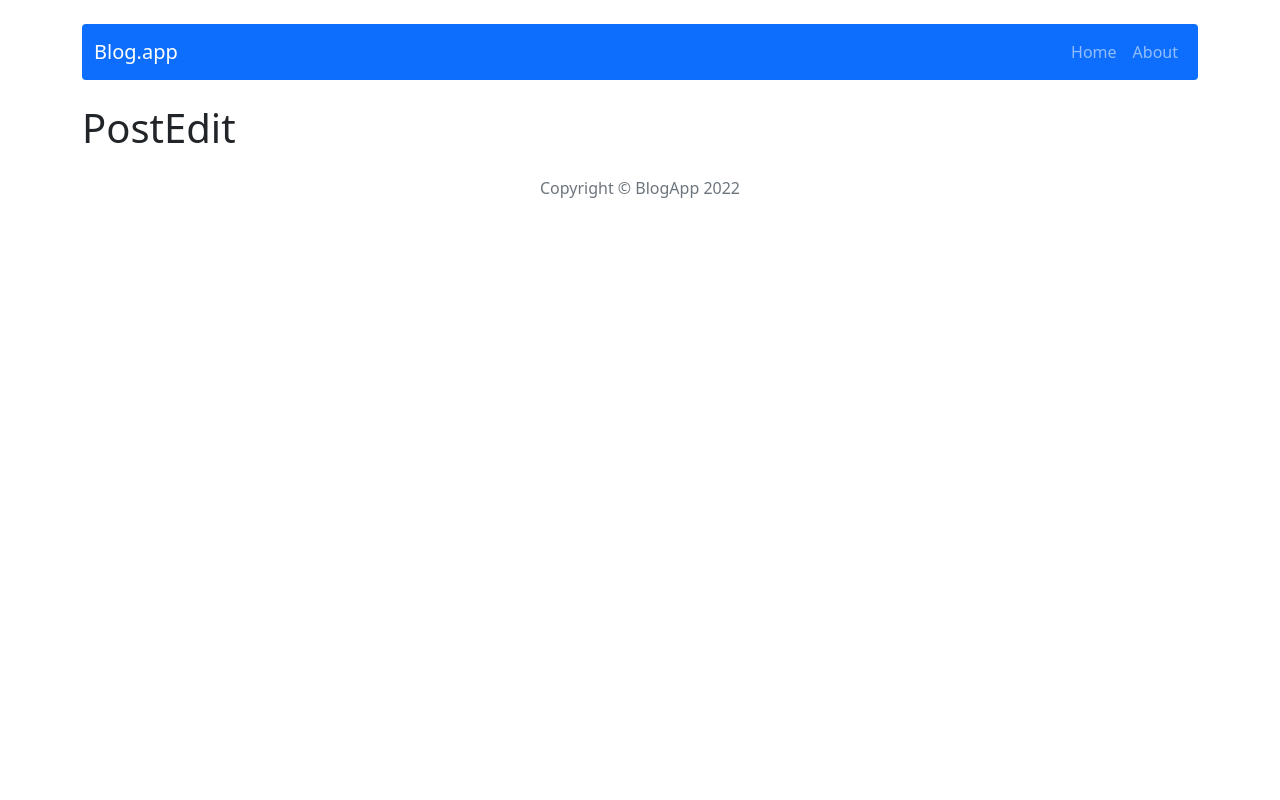
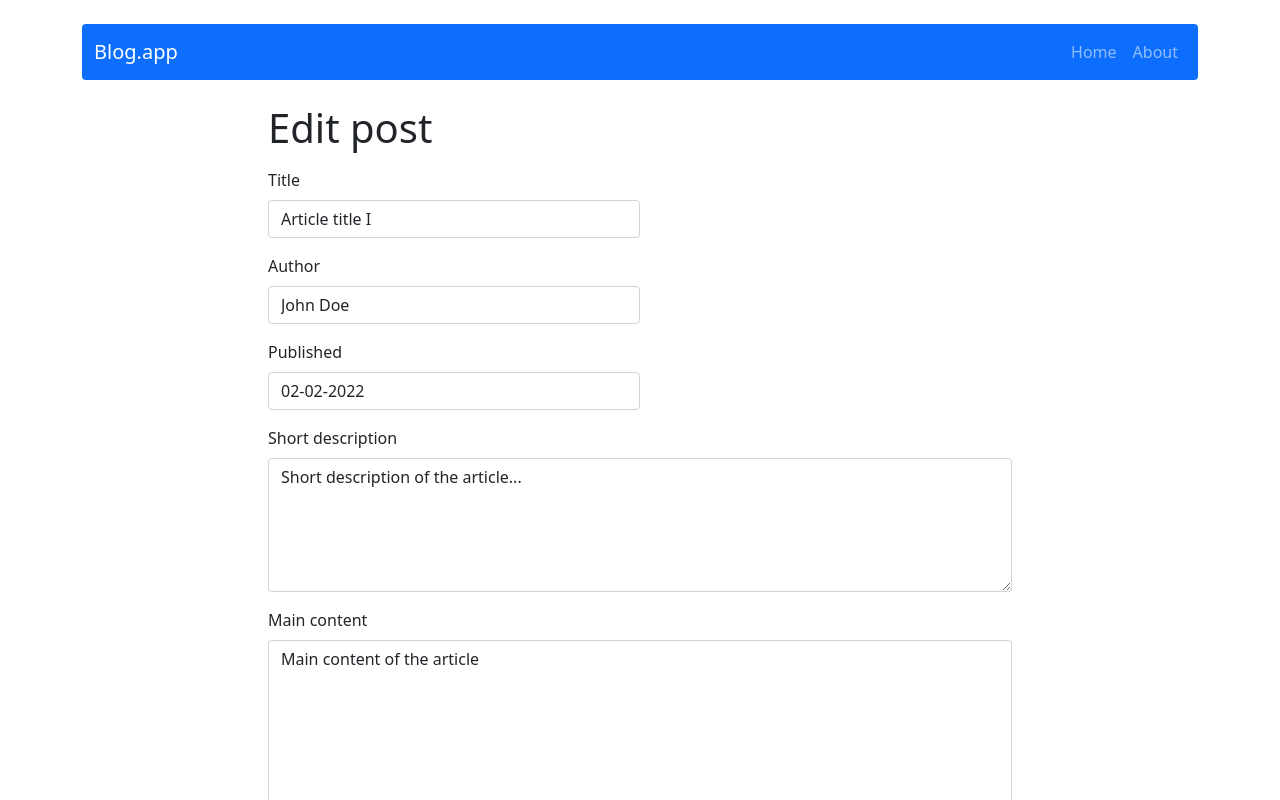
Before and after one commit to kondzio3002/blog-app, a React (Create React App) app: page /post/edit/1 in a window 1280 px wide. Shown: the top 800 px of the page. Built offline with nearby package versions, Linux system fonts and the light colour scheme.

Commit message:
Add PostEditForm

```diff
--- a/src/components/features/PostEditForm/PostEditForm.js
+++ b/src/components/features/PostEditForm/PostEditForm.js
@@ -0,0 +1,34 @@
+import { useDispatch, useSelector } from "react-redux";
+import { useNavigate, useParams } from "react-router-dom";
+import { editPost, getPostById } from "../../../redux/postsRedux";
+import PostForm from "../PostForm/PostForm";
+import { Navigate } from "react-router-dom";
+
+const PostEditForm = () => {
+
+  const dispatch = useDispatch();
+  const navigate = useNavigate();
+
+  const { id } = useParams();
+  const getPost = useSelector(state => getPostById(state, id));
+
+  const handleSubmit = post => {
+    dispatch(editPost({ ...post, id}));
+    navigate('/');
+  }
+
+  if(!getPost) return <Navigate to="/" />
+  else return (
+    <PostForm
+      action={handleSubmit}
+      actionText="Edit post"
+      title={getPost.title}
+      author={getPost.author}
+      shortDescription={getPost.shortDescription}
+      publishedDate={getPost.publishedDate}
+      content={getPost.content}
+    />
+  );
+}
+
+export default PostEditForm;
--- a/src/components/pages/PostEdit/PostEdit.js
+++ b/src/components/pages/PostEdit/PostEdit.js
@@ -1,8 +1,12 @@
+import { Col } from "react-bootstrap";
+import PostEditForm from "../../features/PostEditForm/PostEditForm";
+
 const PostEdit = () => {
   return (
-    <>
-    <h1>PostEdit</h1>
-    </>
+    <Col xs={{ span: 8, offset: 2 }}>
+      <h1>Edit post</h1>
+      <PostEditForm />
+    </Col>
   );
 };
 
--- a/src/redux/postsRedux.js
+++ b/src/redux/postsRedux.js
@@ -8,10 +8,12 @@ export const getPostById = ({ posts }, id) => posts.find(post => post.id === id)
 const createActionName = actionName => `app/posts/${actionName}`;
 const REMOVE_POST = createActionName('REMOVE_POST');
 const ADD_POST = createActionName('ADD_POST');
+const EDIT_POST = createActionName('EDIT_POST');
 
 // action creators
 export const removePost = payload => ({ type: REMOVE_POST, payload});
 export const addPost = payload => ({ type: ADD_POST, payload});
+export const editPost = payload => ({ type: EDIT_POST, payload});
 
 const postsReducer = (statePart = [], action) => {
   switch(action.type) {
@@ -19,6 +21,8 @@ const postsReducer = (statePart = [], action) => {
       return [ ...statePart, {...action.payload, id: shortid() }];
     case REMOVE_POST:
       return statePart.filter(posts => posts.id !== action.payload);
+    case EDIT_POST:
+      return statePart.map(post => (post.id === action.payload.id ? { ...post, ...action.payload } : post));
     default:
       return statePart;
   };
```
